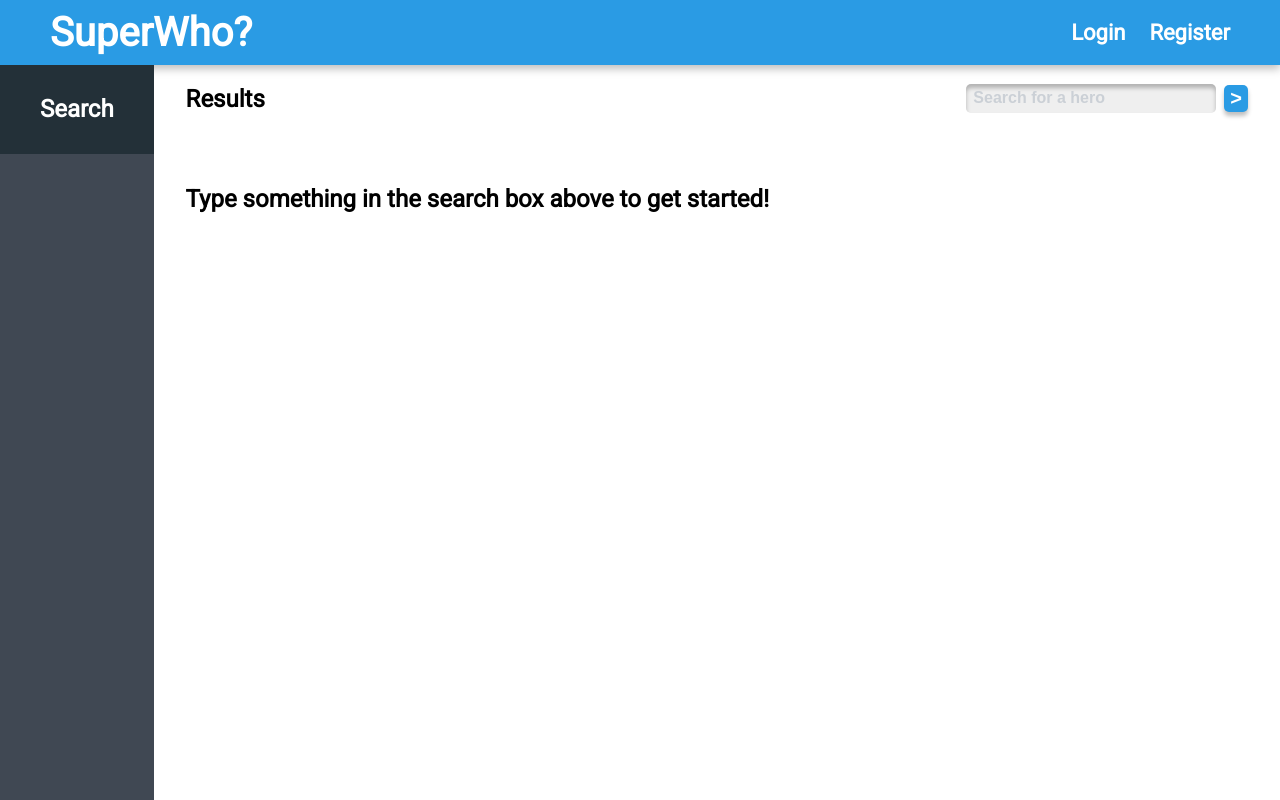
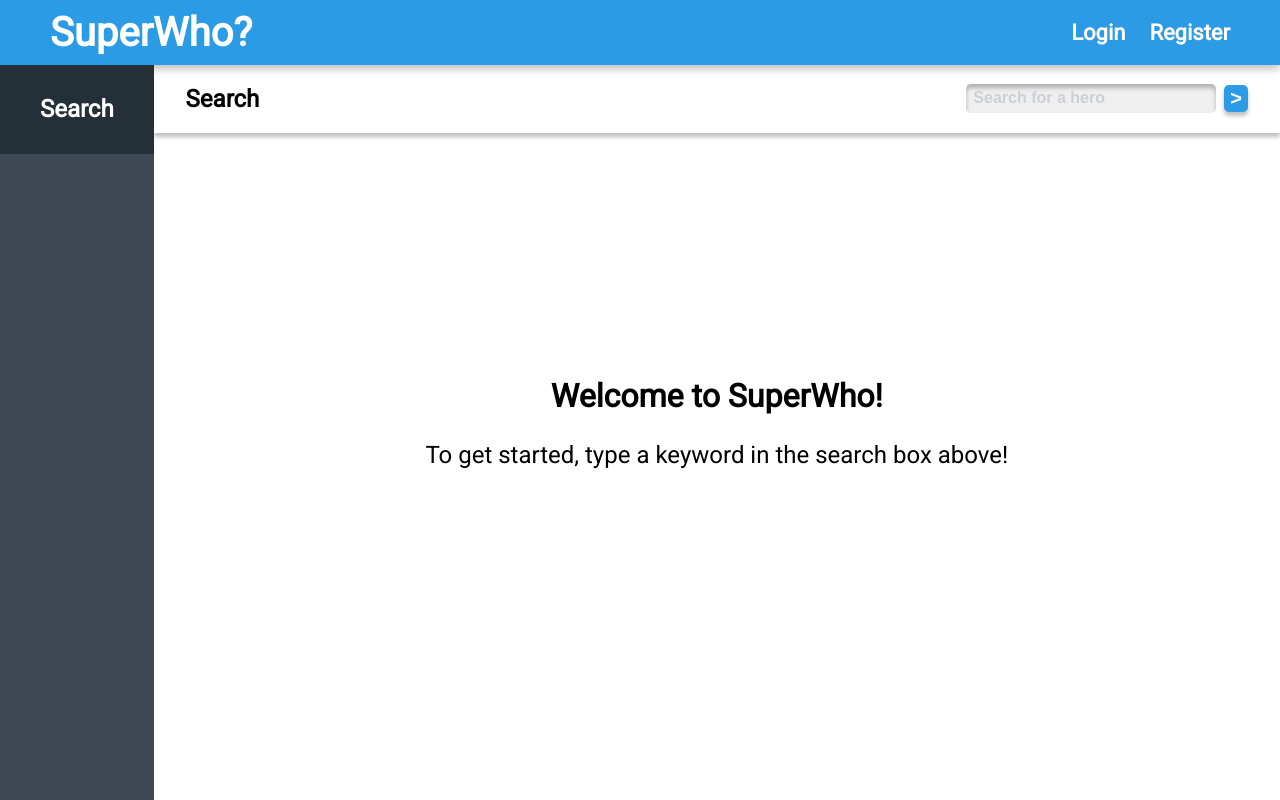
Before and after one commit to AveraqeDev/superwho-client, a React (Create React App) app: page / in a window 1280 px wide. Built offline with nearby package versions, Linux system fonts and the light colour scheme; no server answers.

Commit message:
styled placeholder text for when no search or favorites exit

```diff
--- a/src/components/Table.js
+++ b/src/components/Table.js
@@ -1,6 +1,6 @@
 import React from 'react';
 import Loader from './Loader';
-import { useTable, usePagination } from 'react-table';
+import { useTable, usePagination, useSortBy } from 'react-table';
 
 import '../styles/Table.css';
 
@@ -38,8 +38,17 @@ const Table = ({ columns, data }) => {
     {
       columns,
       data,
-      initialState: { pageSize: 10 }
+      disableMultiSort: true,
+      initialState: {
+        pageSize: 10,
+        sortBy: [
+          {
+            id: 'name'
+          }
+        ]
+      }
     },
+    useSortBy,
     usePagination
   );
 
@@ -53,7 +62,17 @@ const Table = ({ columns, data }) => {
           {headerGroups.map(headerGroup => (
             <tr className="Table__tr" {...headerGroup.getHeaderGroupProps()}>
               {headerGroup.headers.map(column => (
-                <th className="Table__th" {...column.getHeaderProps()}>{column.render("Header")}</th>
+                <th className="Table__th" {...column.getHeaderProps(column.getSortByToggleProps())}>
+                  {column.render("Header")}
+                  <span className="SortArrow">
+                    {column.isSorted
+                      ? column.isSortedDesc
+                        ? ' ▼'
+                        : ' ▲'
+                      : ''
+                    }
+                  </span>
+                </th>
               ))}
             </tr>
           ))}
--- a/src/config.js
+++ b/src/config.js
@@ -8,35 +8,46 @@ export default {
   COLUMNS: [
     {
       Header: 'Name',
-      accessor: 'name'
+      accessor: 'name',
+      id: 'name',
+      defaultCanSort: true
     },
     {
       Header: 'Alignment',
-      accessor: 'biography.alignment'
+      accessor: 'biography.alignment',
+      id: 'alignment',
+      defaultCanSort: true
     },
     {
       Header: 'Race',
-      accessor: 'appearance.race'
+      accessor: 'appearance.race',
+      id: 'race',
+      defaultCanSort: true
     },
     {
       Header: 'Gender',
-      accessor: 'appearance.gender'
+      accessor: 'appearance.gender',
+      id: 'gender',
+      defaultCanSort: true
     },
     {
       Header: 'Height',
       accessor: 'appearance.height',
-      Cell: ({ cell: { value } }) => <Badge values={value} />
+      Cell: ({ cell: { value } }) => <Badge values={value} />,
+      disableSortBy: true
     },
     {
       Header: 'Weight',
       accessor: 'appearance.weight',
-      Cell: ({ cell: { value } }) => <Badge values={value} />
+      Cell: ({ cell: { value } }) => <Badge values={value} />,
+      disableSortBy: true
     },
     {
       Header: '',
       id: 'actions',
       accessor: 'id',
-      Cell: ({ cell: { value } }) => <FavoriteButton heroId={value} />
+      Cell: ({ cell: { value } }) => <FavoriteButton heroId={value} />,
+      disableSortBy: true
     }
   ]
 };
--- a/src/pages/Favorites.js
+++ b/src/pages/Favorites.js
@@ -25,7 +25,12 @@ const Favorites = () => {
         ?
           (favorites.length > 0
             ? <Table columns={columns} data={favorites} />
-            : <h2>Looks like you don't have any favorites!</h2>
+            : (
+              <div className="DefaultText">
+                <h2>Uh Oh!</h2>
+                <p>Looks like you don't have any favorites yet! Add to your favorites by clicking the heart icon next to any row on the search page!</p>
+              </div>
+            )
           )
         : <h2>{error.message}</h2>
       }
--- a/src/pages/Search.js
+++ b/src/pages/Search.js
@@ -27,7 +27,7 @@ const SearchHeader = React.memo(function SearchHeader() {
 
   return (
     <div className="SearchHeader">
-      <h2>Results{searched ? ` for "${term}"` : ''}</h2>
+      <h2>{searched ? `Results for "${term}"` : 'Search   '}</h2>
       <form className="SearchForm" onSubmit={onSubmit}>
         <Input
           required
@@ -53,7 +53,12 @@ const Search = () => {
         ?
           (searched
             ? <Table columns={columns} data={results} />
-            : <h2>Type something in the search box above to get started!</h2>
+            : (
+              <div className="WelcomeText">
+                <h2>Welcome to SuperWho!</h2>
+                <p>To get started, type a keyword in the search box above!</p>
+              </div>
+            )
           )
         : <h2>{error.error}</h2>
       }
--- a/src/styles/Favorites.css
+++ b/src/styles/Favorites.css
@@ -1,5 +1,6 @@
 .Favorites {
   margin-left: 12%;
+  height: calc(100vh - 65px);
 }
 
 .FavoritesHeader {
@@ -11,9 +12,27 @@
   box-shadow: 0px 4px 4px rgba(0, 0, 0, 0.25);
 }
 
-.FavoritesHeader > h2 {
-  font-size: 30px;
-  font-weight: bold;
+.DefaultText {
+  position: relative;
+  top: calc(50% - 160px);
+  padding: 0 2rem;
+}
+
+.DefaultText > h2 {
+  font-size: 32px;
+  text-align: center;
+}
+
+.DefaultText > p {
+  font-size: 24px;
+  font-weight: 500;
+  text-align: center;
+}
+
+@media screen and (max-width: 1083px) {
+  .Favorites{
+     margin-left: 130px;
+  }
 }
 
 @media screen and (max-width: 760px) {
--- a/src/styles/Search.css
+++ b/src/styles/Search.css
@@ -1,5 +1,6 @@
 .Search {
   margin-left: 12%;
+  height: calc(100vh - 65px);
 }
 
 .Search > h2 {
@@ -12,6 +13,7 @@
   justify-content: space-between;
   width: 100%;
   padding: 0 2rem;
+  box-shadow: 0px 4px 4px rgba(0, 0, 0, 0.25);
 }
 
 .SearchForm {
@@ -41,6 +43,29 @@
   opacity: 0.8;
 }
 
+.WelcomeText {
+  position: relative;
+  top: calc(50% - 150px);
+  padding: 0 2rem;
+}
+
+.WelcomeText > h2 {
+  font-size: 32px;
+  text-align: center;
+}
+
+.WelcomeText > p {
+  font-size: 24px;
+  font-weight: 500;
+  text-align: center;
+}
+
+@media screen and (max-width: 1083px) {
+  .Search{
+     margin-left: 130px;
+  }
+}
+
 @media screen and (max-width: 760px) {
   .Search {
     margin-left: 0;
--- a/src/styles/Table.css
+++ b/src/styles/Table.css
@@ -16,12 +16,17 @@
   padding: 1rem .2rem;
   color: #8A8888;
   font-weight: 900;
+  font-size: 20px;
   margin: 0;
   position: sticky;
   top: 0px;
   background: #ffffff;
   border-bottom: 1px solid #C6C7C9;
   z-index: 0;
+}
+
+.SortArrow {
+  font-size: 16px;
 }
 
 .Table__td {
```
